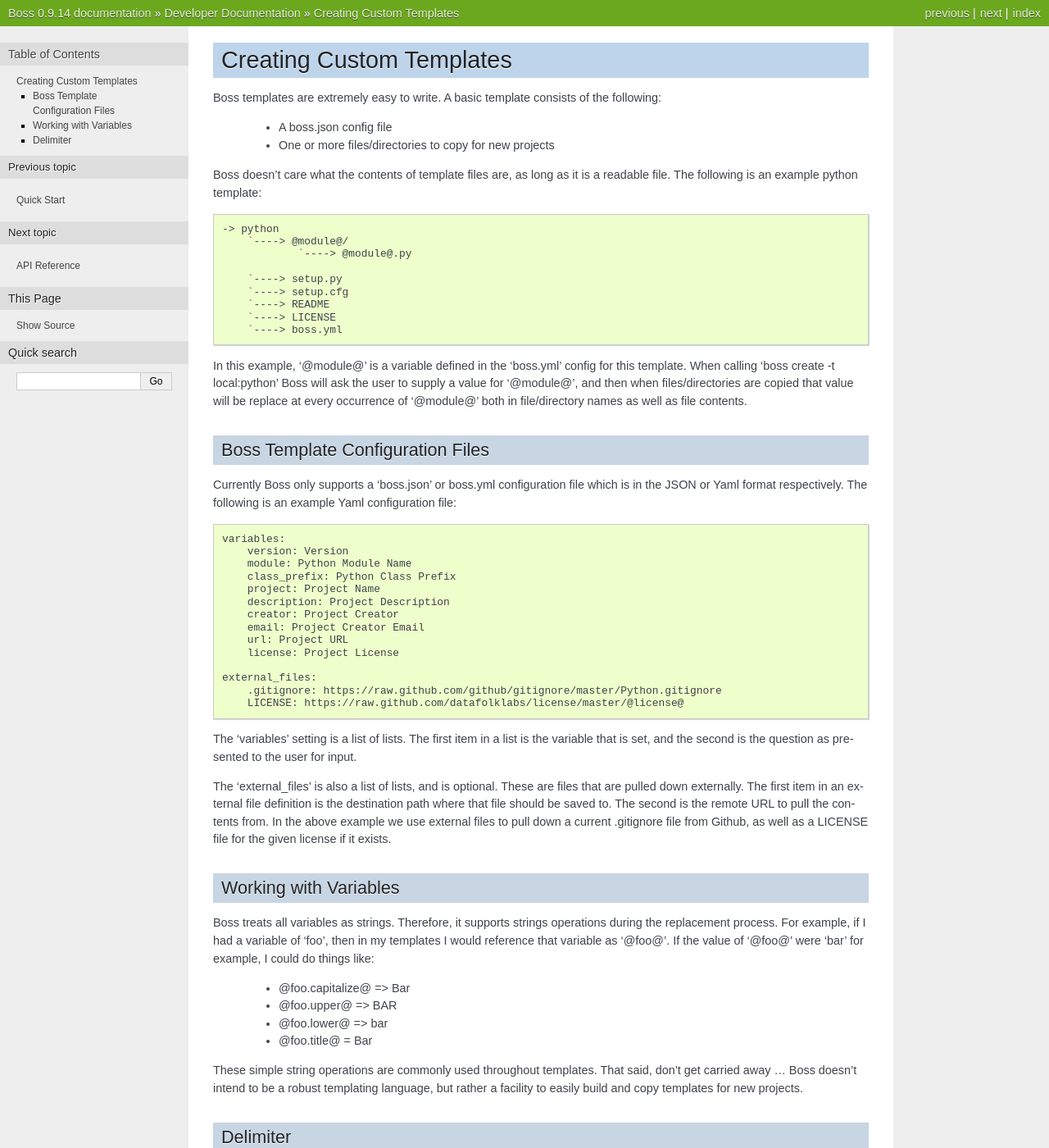
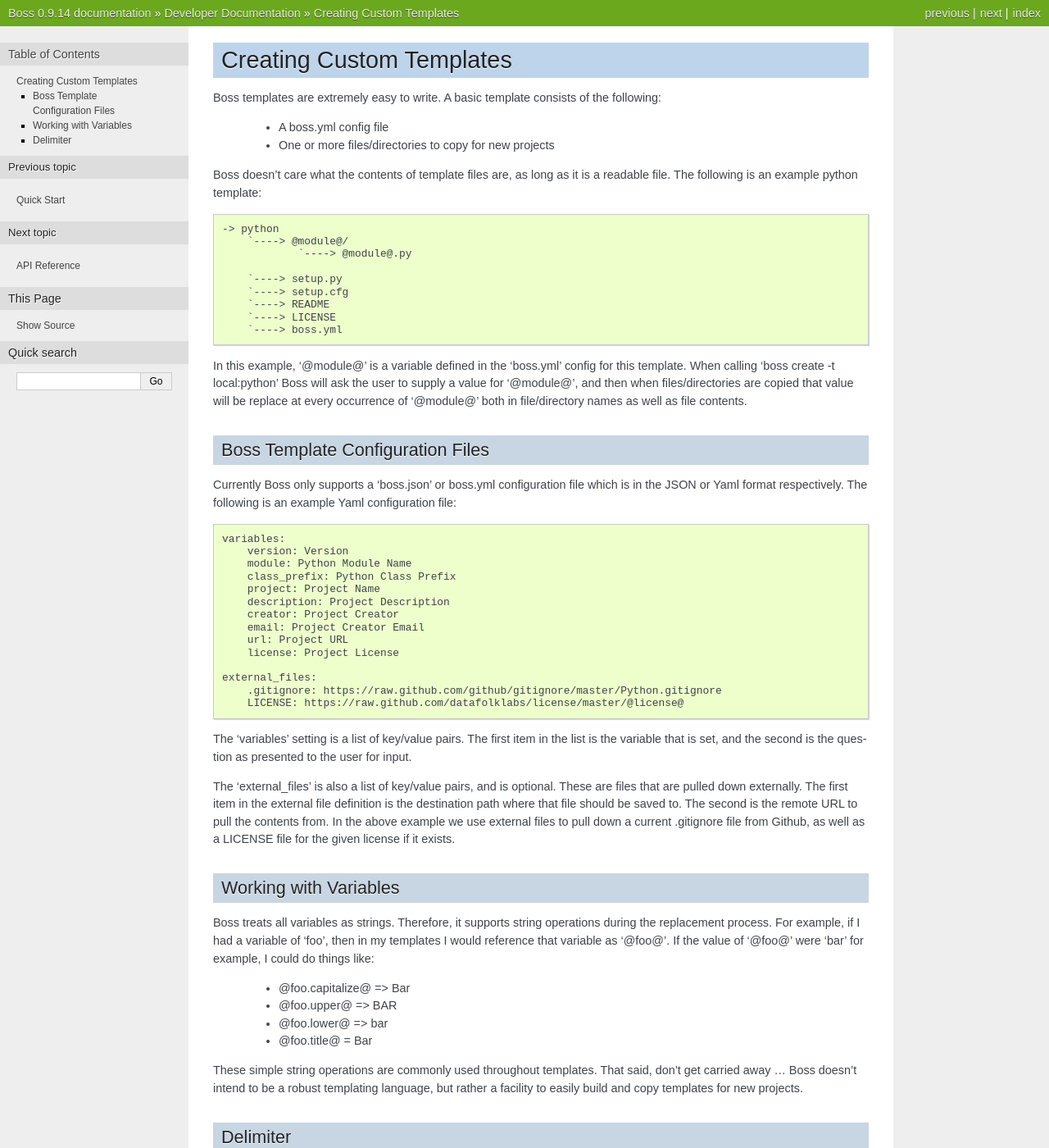
Before and after one commit to datafolklabs/boss, a Sphinx documentation site: the page built from doc/source/dev/templates.rst, in a window 1280 px wide and 1400 px high. Shown: the whole window at 82% size. Built offline with Sphinx 7.4.7, drawn with Linux system fonts in a browser that asks for light colours.

Commit message:
Fix up the doc a tad

```diff
--- a/doc/source/dev/templates.rst
+++ b/doc/source/dev/templates.rst
@@ -4,7 +4,7 @@
 Boss templates are extremely easy to write.  A basic template consists of the
 following:
 
-    * A boss.json config file
+    * A boss.yml config file
     * One or more files/directories to copy for new projects
 
 Boss doesn't care what the contents of template files are, as long as it is
@@ -55,21 +55,21 @@
         LICENSE: https://raw.github.com/datafolklabs/license/master/@license@
 
 
-The 'variables' setting is a list of lists.  The first item in a list is the
-variable that is set, and the second is the question as presented to the user
-for input.
+The 'variables' setting is a list of key/value pairs.  The first item in the
+list is the variable that is set, and the second is the question as presented
+to the user for input.
 
-The 'external_files' is also a list of lists, and is optional.  These are
-files that are pulled down externally.  The first item in an external file
-definition is the destination path where that file should be saved to.  The
-second is the remote URL to pull the contents from.  In the above example
-we use external files to pull down a current .gitignore file from Github, as
-well as a LICENSE file for the given license if it exists.
+The 'external_files' is also a list of key/value pairs, and is optional.
+These are files that are pulled down externally.  The first item in the
+external file definition is the destination path where that file should be
+saved to.  The second is the remote URL to pull the contents from.  In the
+above example we use external files to pull down a current .gitignore file
+from Github, as well as a LICENSE file for the given license if it exists.
 
 Working with Variables
 ----------------------
 
-Boss treats all variables as strings.  Therefore, it supports strings
+Boss treats all variables as strings.  Therefore, it supports string
 operations during the replacement process.  For example, if I had a variable
 of 'foo', then in my templates I would reference that variable as '@foo@'.  If
 the value of '@foo@' were 'bar' for example, I could do things like:
```
